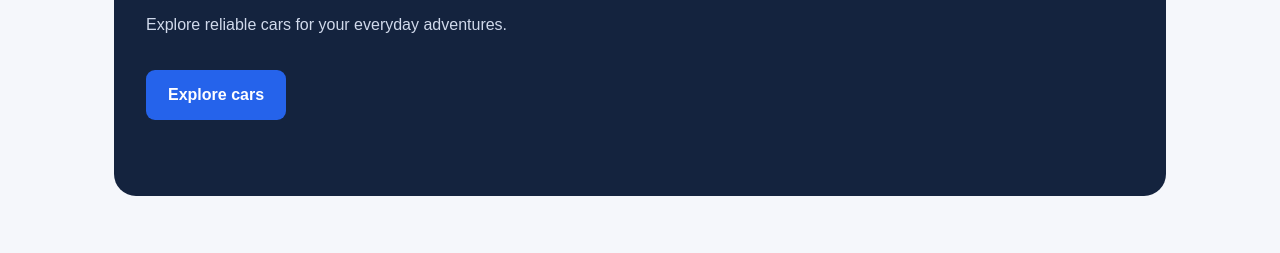
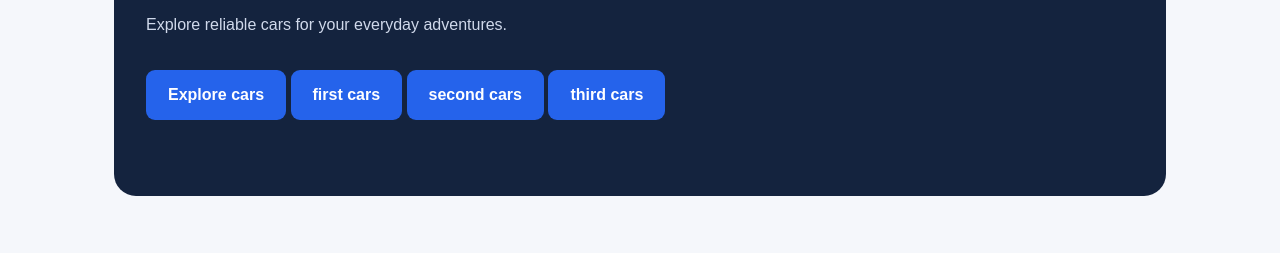
Before and after one commit to zaidabuazezi/dev-project, a plain HTML site: page index.html in a window 1280 px wide. Shown: the part 292-545 px from the top of the page. Drawn offline with Linux system fonts and the light colour scheme.

Commit message:
add for acghnor

```diff
--- a/index.html
+++ b/index.html
@@ -23,6 +23,9 @@
       <h1>local project</h1>
       <p>Explore reliable cars for your everyday adventures.</p>
       <a class="button" href="#cars">Explore cars</a>
+      <a class="button" href="#cars">first cars</a>
+      <a class="button" href="#cars">second cars</a>
+      <a class="button" href="#cars">third cars</a>
     </section>
 
     <section id="cars" class="section">
```
